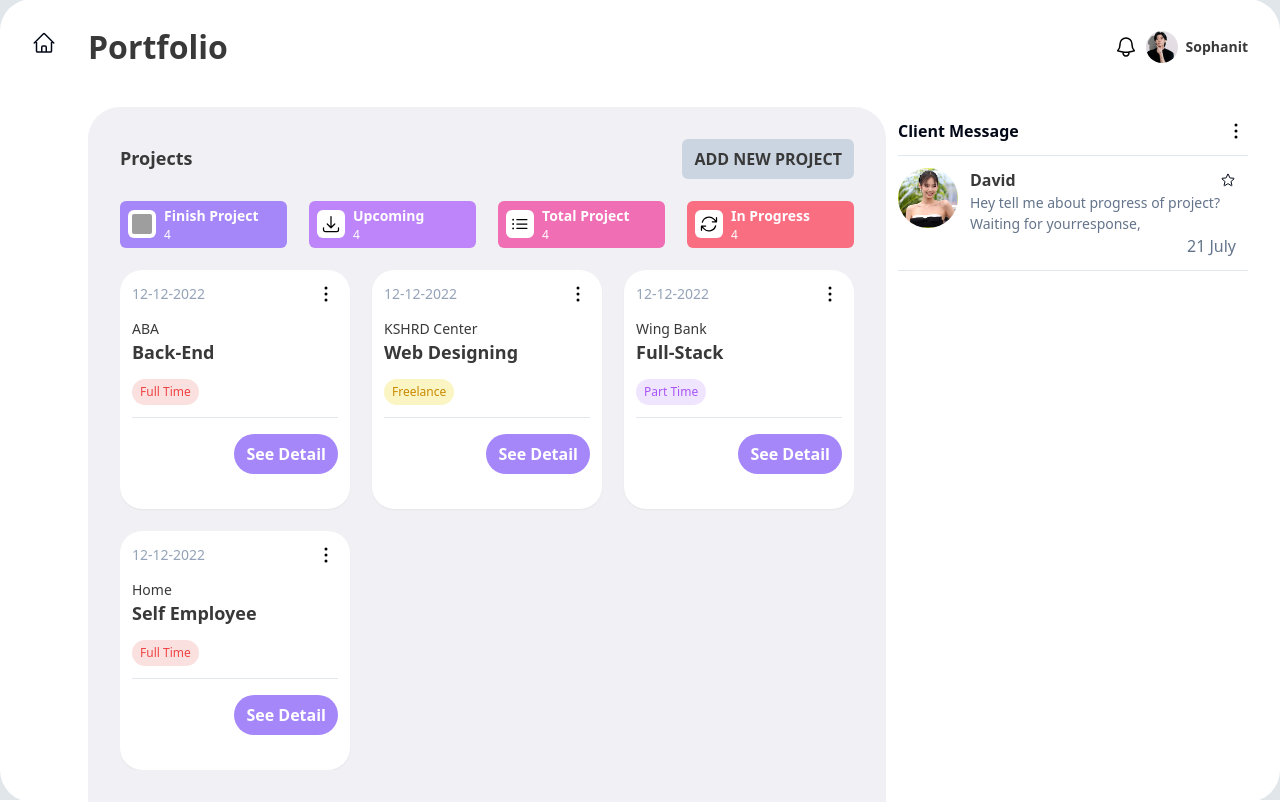
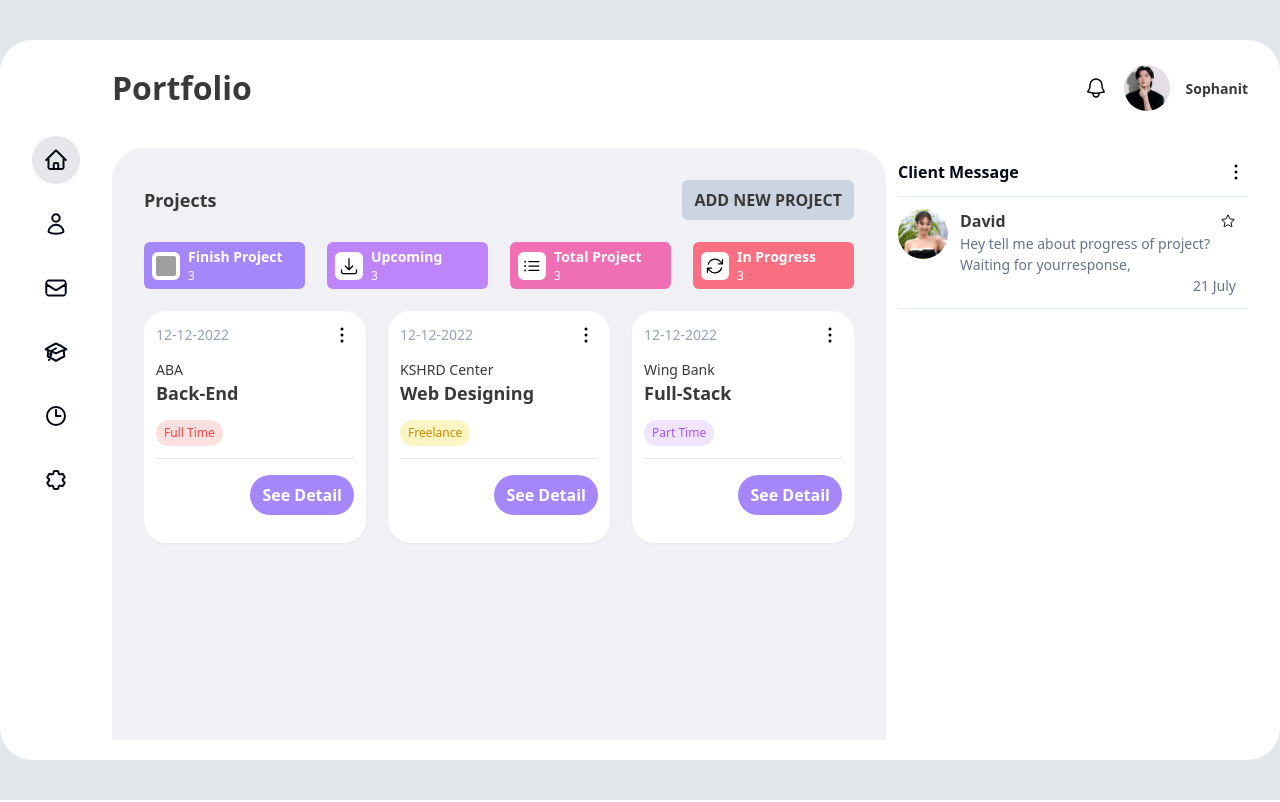
Before and after one commit to soeuksophanit/dashboard, a React (Vite) app: page / in a window 1280 px wide. Built offline with nearby package versions, Linux system fonts and the light colour scheme; grey boxes are pictures that could not be loaded.

Commit message:
adding active sidebar and change height of card

```diff
--- a/src/App.jsx
+++ b/src/App.jsx
@@ -13,7 +13,7 @@ function App() {
   return (
     <Container
       className={
-        " bg-white px-[32px] rounded-[32px] grid grid-cols-[auto_1fr] grid-rows-[auto_1fr] gap-[32px]"
+        " bg-white px-[32px] rounded-[32px] grid grid-cols-[auto_1fr] grid-rows-[auto_1fr] gap-[32px] h-[90vh] overflow-hidden"
       }
     >
       <SideBar />
--- a/src/components/Card.jsx
+++ b/src/components/Card.jsx
@@ -5,7 +5,7 @@ import Label from "./Label";
 
 export default function Card({ user, children }) {
   return (
-    <main className="p-3 rounded-[22px] shadow-sm bg-white flex flex-col gap-3 h-full">
+    <main className="p-3 rounded-[22px] shadow-sm bg-white flex flex-col gap-3 h-auto">
       <div className="flex justify-between items-center">
         <span className="text-slate-400 text-sm">{user?.startDate}</span>
         <span>
--- a/src/components/Messages.jsx
+++ b/src/components/Messages.jsx
@@ -15,7 +15,7 @@ export default function Messages({ person }) {
             <img
               src={person.img}
               alt={person.name}
-              className="w-[60px] h-[60px] rounded-full object-cover"
+              className="w-[50px] h-[50px] rounded-full object-cover"
             />
             <article className="flex flex-col">
               <section className="flex items-center justify-between">
@@ -38,7 +38,9 @@ export default function Messages({ person }) {
                 </svg>
               </section>
               <p className="text-slate-500 text-[14px]">{person.message}</p>
-              <p className="self-end text-slate-500">{person.date}</p>
+              <p className="self-end text-slate-500 text-[14px]">
+                {person.date}
+              </p>
             </article>
           </aside>
         </main>
--- a/src/components/NavBar.jsx
+++ b/src/components/NavBar.jsx
@@ -15,7 +15,7 @@ export default function NavBar() {
     <header className="row-[1/2] col-span-2">
       <nav className="flex justify-between items-center my-6">
         <BigTitle className={" text-[32px]"}>Portfolio</BigTitle>
-        <main className="flex gap-2 items-center">
+        <main className="flex gap-4 items-center">
           <img src={bell} alt="bell" className="w-[24px] h-24px]" />
           <Profile className={" "} client={myProfile} />
           <SmallTitle className={" font-semibold"}>{myProfile.name}</SmallTitle>
--- a/src/components/Profile.jsx
+++ b/src/components/Profile.jsx
@@ -3,7 +3,7 @@ import React from "react";
 export default function Profile({ className, client }) {
   return (
     <main
-      className={"rounded-full w-[32px] h-[32px] overflow-hidden " + className}
+      className={"rounded-full w-[46px] h-[46px] overflow-hidden " + className}
     >
       <img
         src={client.img}
--- a/src/components/ProjectBoard.jsx
+++ b/src/components/ProjectBoard.jsx
@@ -56,7 +56,7 @@ export default function ProjectBoard({ categories, users, addNewProject }) {
           </motion.div>
         ))}
       </div>
-      <div className="grid grid-cols-3 gap-[22px] h-[500px] overflow-y-scroll rounded-lg">
+      <div className="grid grid-cols-3 gap-[22px] h-[397px] overflow-y-scroll rounded-lg">
         {users.map((user, index) => (
           <motion.div
             key={user.id}
--- a/src/components/SideBar.jsx
+++ b/src/components/SideBar.jsx
@@ -1,23 +1,30 @@
+import { side_bars } from "@/data/list_side_bar";
 import React from "react";
+import { useState } from "react";
 
 export default function SideBar() {
+  const [indexActive, setIndexActive] = useState(0);
+  const classes =
+    "w-6 h-6 cursor-pointer hover:bg-gray-200 box-content p-3 transition-all duration-300 rounded-full ";
   return (
-    <div className="row-[2/3] col-[1/2]">
+    <div className="row-[2/3] col-[1/2] mt-[64px]">
       <aside className="flex flex-col gap-4 items-center">
+        {side_bars.map((sidebar, index) => (
           <svg
+            onClick={() => setIndexActive(index)}
+            key={sidebar.id}
             xmlns="http://www.w3.org/2000/svg"
             fill="none"
             viewBox="0 0 24 24"
-          strokeWidth={1.5}
+            strokeWidth={2}
             stroke="currentColor"
-          className="w-6 h-6 cursor-pointer"
+            className={
+              indexActive == index ? classes + " bg-gray-200" : classes
+            }
           >
-          <path
-            strokeLinecap="round"
-            strokeLinejoin="round"
-            d="m2.25 12 8.954-8.955c.44-.439 1.152-.439 1.591 0L21.75 12M4.5 9.75v10.125c0 .621.504 1.125 1.125 1.125H9.75v-4.875c0-.621.504-1.125 1.125-1.125h2.25c.621 0 1.125.504 1.125 1.125V21h4.125c.621 0 1.125-.504 1.125-1.125V9.75M8.25 21h8.25"
-          />
+            <path strokeLinecap="round" strokeLinejoin="round" d={sidebar.d} />
           </svg>
+        ))}
       </aside>
     </div>
   );
--- /dev/null
+++ b/src/data/list_side_bar.js
@@ -0,0 +1,32 @@
+export const side_bars = [
+  {
+    id: 1,
+    name: "home",
+    d: "m2.25 12 8.954-8.955c.44-.439 1.152-.439 1.591 0L21.75 12M4.5 9.75v10.125c0 .621.504 1.125 1.125 1.125H9.75v-4.875c0-.621.504-1.125 1.125-1.125h2.25c.621 0 1.125.504 1.125 1.125V21h4.125c.621 0 1.125-.504 1.125-1.125V9.75M8.25 21h8.25",
+  },
+  {
+    id: 2,
+    name: "contact",
+    d: "M15.75 6a3.75 3.75 0 1 1-7.5 0 3.75 3.75 0 0 1 7.5 0ZM4.501 20.118a7.5 7.5 0 0 1 14.998 0A17.933 17.933 0 0 1 12 21.75c-2.676 0-5.216-.584-7.499-1.632Z",
+  },
+  {
+    id: 3,
+    name: "message",
+    d: "M21.75 6.75v10.5a2.25 2.25 0 0 1-2.25 2.25h-15a2.25 2.25 0 0 1-2.25-2.25V6.75m19.5 0A2.25 2.25 0 0 0 19.5 4.5h-15a2.25 2.25 0 0 0-2.25 2.25m19.5 0v.243a2.25 2.25 0 0 1-1.07 1.916l-7.5 4.615a2.25 2.25 0 0 1-2.36 0L3.32 8.91a2.25 2.25 0 0 1-1.07-1.916V6.75",
+  },
+  {
+    id: 4,
+    name: "graduate",
+    d: "M4.26 10.147a60.438 60.438 0 0 0-.491 6.347A48.62 48.62 0 0 1 12 20.904a48.62 48.62 0 0 1 8.232-4.41 60.46 60.46 0 0 0-.491-6.347m-15.482 0a50.636 50.636 0 0 0-2.658-.813A59.906 59.906 0 0 1 12 3.493a59.903 59.903 0 0 1 10.399 5.84c-.896.248-1.783.52-2.658.814m-15.482 0A50.717 50.717 0 0 1 12 13.489a50.702 50.702 0 0 1 7.74-3.342M6.75 15a.75.75 0 1 0 0-1.5.75.75 0 0 0 0 1.5Zm0 0v-3.675A55.378 55.378 0 0 1 12 8.443m-7.007 11.55A5.981 5.981 0 0 0 6.75 15.75v-1.5",
+  },
+  {
+    id: 5,
+    name: "time",
+    d: "M12 6v6h4.5m4.5 0a9 9 0 1 1-18 0 9 9 0 0 1 18 0Z",
+  },
+  {
+    id: 6,
+    name: "setting",
+    d: "M9.594 3.94c.09-.542.56-.94 1.11-.94h2.593c.55 0 1.02.398 1.11.94l.213 1.281c.063.374.313.686.645.87.074.04.147.083.22.127.325.196.72.257 1.075.124l1.217-.456a1.125 1.125 0 0 1 1.37.49l1.296 2.247a1.125 1.125 0 0 1-.26 1.431l-1.003.827c-.293.241-.438.613-.43.992a7.723 7.723 0 0 1 0 .255c-.008.378.137.75.43.991l1.004.827c.424.35.534.955.26 1.43l-1.298 2.247a1.125 1.125 0 0 1-1.369.491l-1.217-.456c-.355-.133-.75-.072-1.076.124a6.47 6.47 0 0 1-.22.128c-.331.183-.581.495-.644.869l-.213 1.281c-.09.543-.56.94-1.11.94h-2.594c-.55 0-1.019-.398-1.11-.94l-.213-1.281c-.062-.374-.312-.686-.644-.87a6.52 6.52 0 0 1-.22-.127c-.325-.196-.72-.257-1.076-.124l-1.217.456a1.125 1.125 0 0 1-1.369-.49l-1.297-2.247a1.125 1.125 0 0 1 .26-1.431l1.004-.827c.292-.24.437-.613.43-.991a6.932 6.932 0 0 1 0-.255c.007-.38-.138-.751-.43-.992l-1.004-.827a1.125 1.125 0 0 1-.26-1.43l1.297-2.247a1.125 1.125 0 0 1 1.37-.491l1.216.456c.356.133.751.072 1.076-.124.072-.044.146-.086.22-.128.332-.183.582-.495.644-.869l.214-1.28Z",
+  },
+];
--- a/src/data/user.js
+++ b/src/data/user.js
@@ -26,13 +26,4 @@ export const users = [
     company: "Wing Bank",
     detail: "I'm working on frontEnd Design using ReactJS with TailwindCSS.",
   },
-  {
-    id: 4,
-    name: "Self Employee",
-    type: "Full Time",
-    startDate: "12-12-2022",
-    endDate: "01-03-2023",
-    company: "Home",
-    detail: "I'm working by own self",
-  },
 ];
```
Lines whose indentation alone changed are shown as unchanged.
